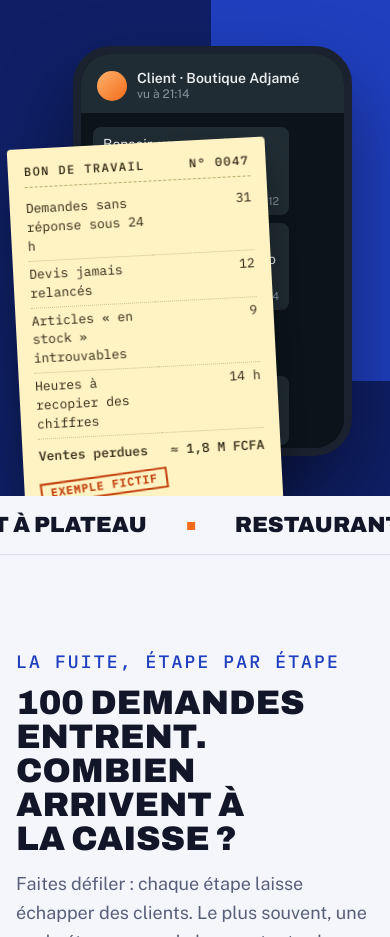
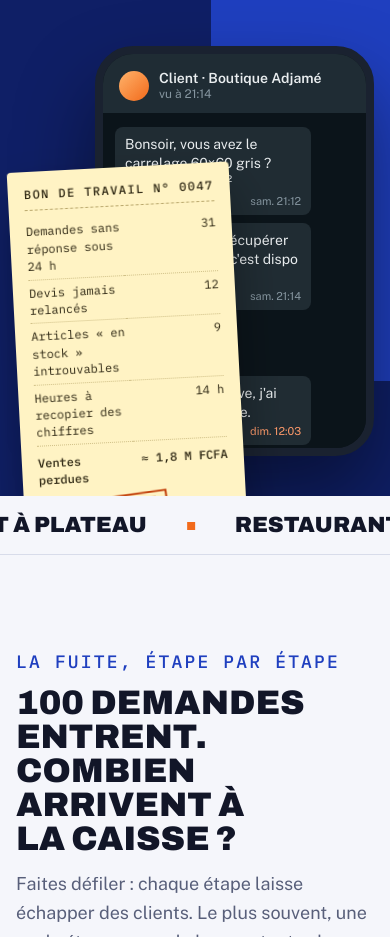
Before and after one commit to Yobed/kassio, a plain HTML site: page index.html in a window 390 px wide. Shown: the part 940-1877 px from the top of the page. Drawn offline with nearby package versions, Linux system fonts and the light colour scheme.

Commit message:
Site : composition mobile du haut de page
Co-Authored-By: Claude Opus 5.5 <noreply@anthropic.com>
Claude-Session: https://claude.ai/code/session_01JPzynJe12aP26rz6oNoMUJ

```diff
--- a/index.html
+++ b/index.html
@@ -183,7 +183,8 @@ footer .wrap{display:flex;justify-content:space-between;gap:16px;flex-wrap:wrap}
   .hero{min-height:auto;padding-block:96px 80px}
   .hero .wrap,.diag-grid,.contact .wrap,.non{grid-template-columns:1fr}
   .scene{height:430px;max-width:420px}
-  .phone{height:410px}
+  .phone{height:410px;right:0}
+  .bon{width:min(240px,62%);bottom:-24px;font-size:12px}
   .result{position:static}
   .etapes{grid-template-columns:1fr}
   .top nav a:not(.btn){display:none}
```
